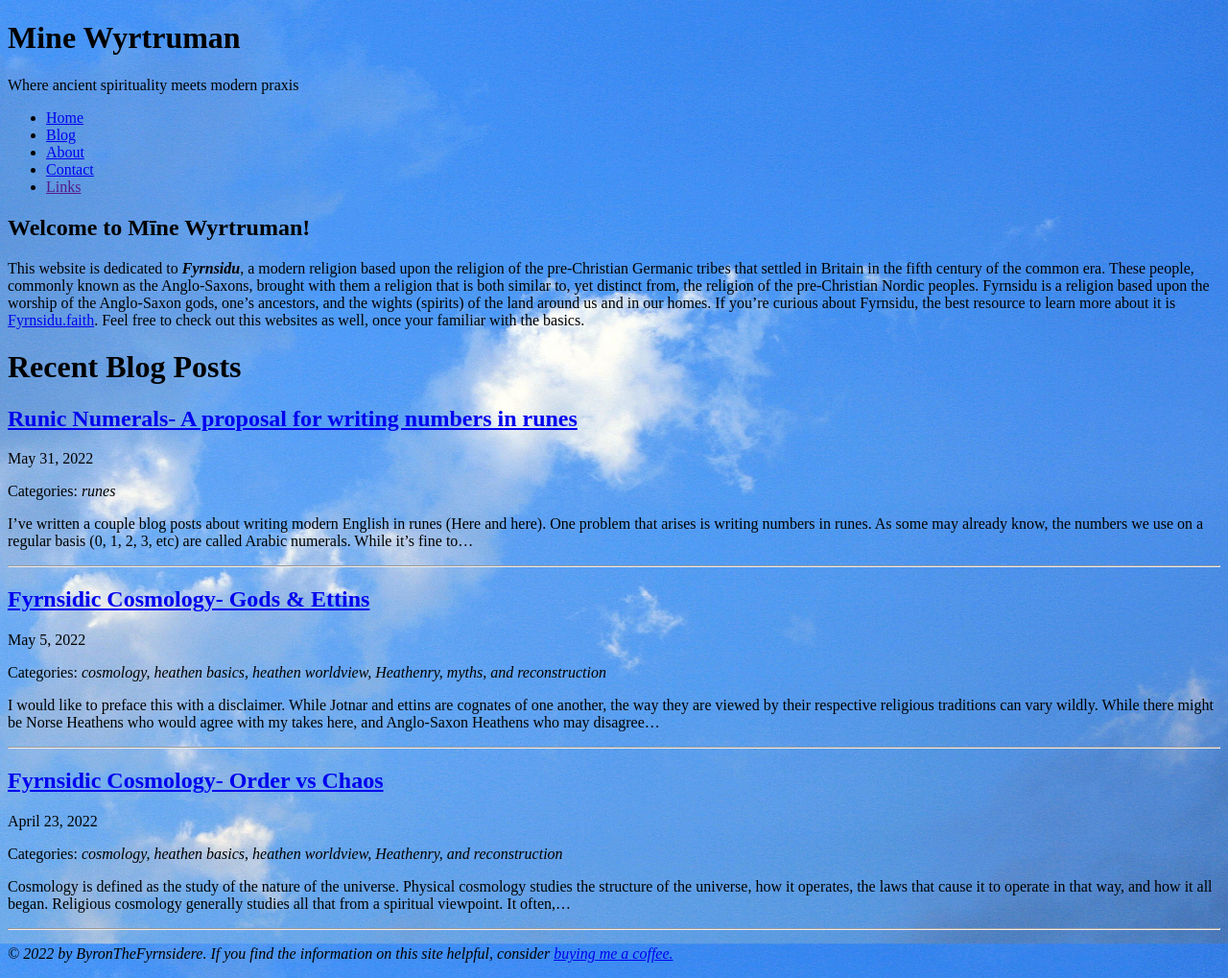
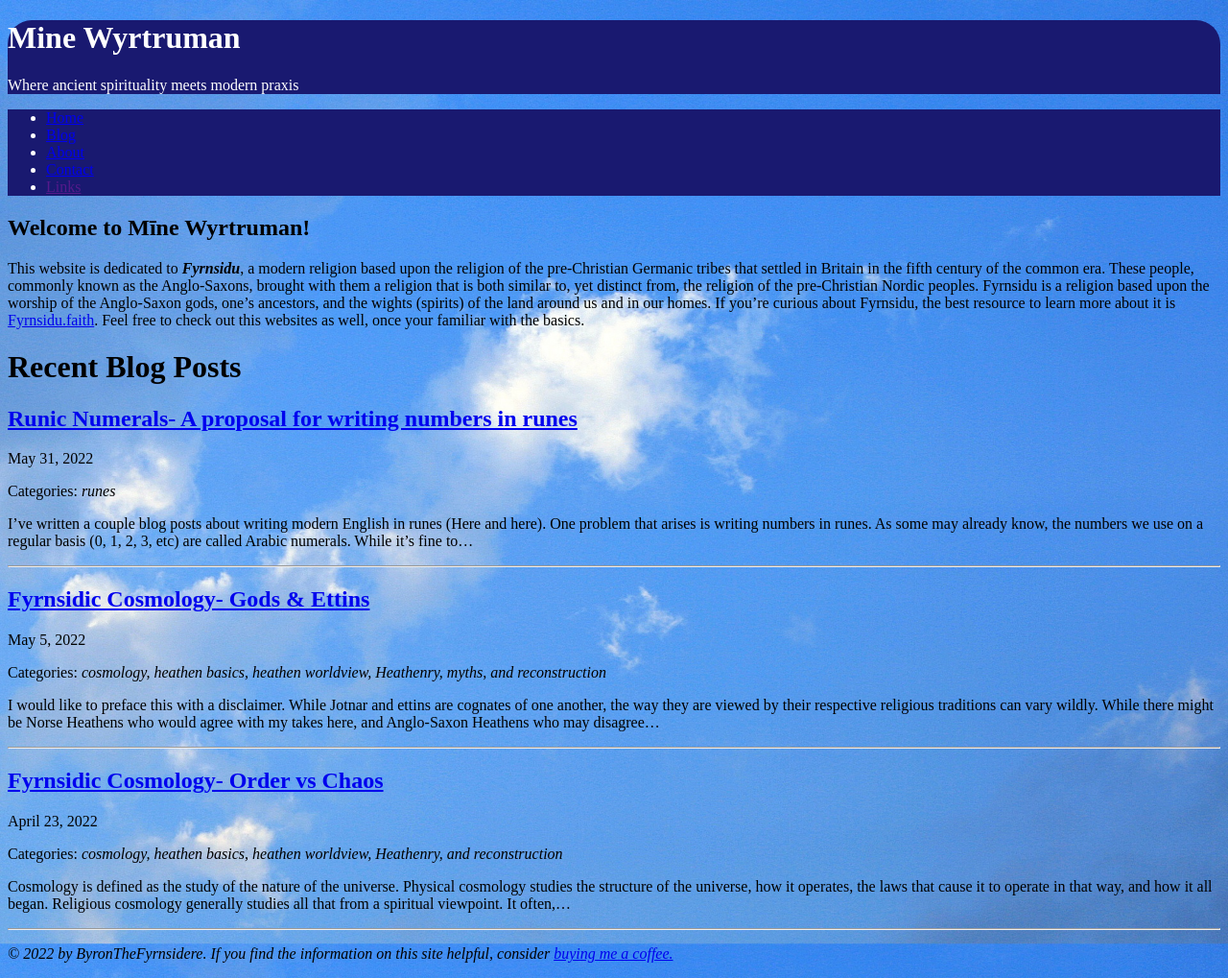
Before and after one commit to byronpendason/byronpendason.github.io, a Jekyll site: the page built from index.md, in a window 1280 px wide. Shown: the whole page at 96% size. Built offline with Jekyll 4.4.1, drawn with Linux system fonts in a browser that asks for light colours; our own code applies the rules of GitHub Pages for plain Markdown files; comment, search, counter and statistics services are not loaded.

Commit message:
Update style.css

```diff
--- a/css/style.css
+++ b/css/style.css
@@ -5,6 +5,25 @@ body {
   background-size: cover;
   position: center;
   color: black;
+}
+#header {
+  background-color: midnightblue;
+  color: white;
+  padding: 0px;
+  margin-top: 10px;
+  margin-bottom: 0px;
+  border-radius: 25px 25px 0px 0px;
+  border-color: midnightblue;
+  border-width: 10px;
+}
+nav {
+  background-color: midnightblue;
+  color: white;
+  padding: 0px;
+  margin-top: 0px;
+  margin-bottom: 0px;
+  border-color: midnightblue;
+  border-width: 0px 10px 0px 10px;
 }
 .PageNavigation {
   display: block;
```
